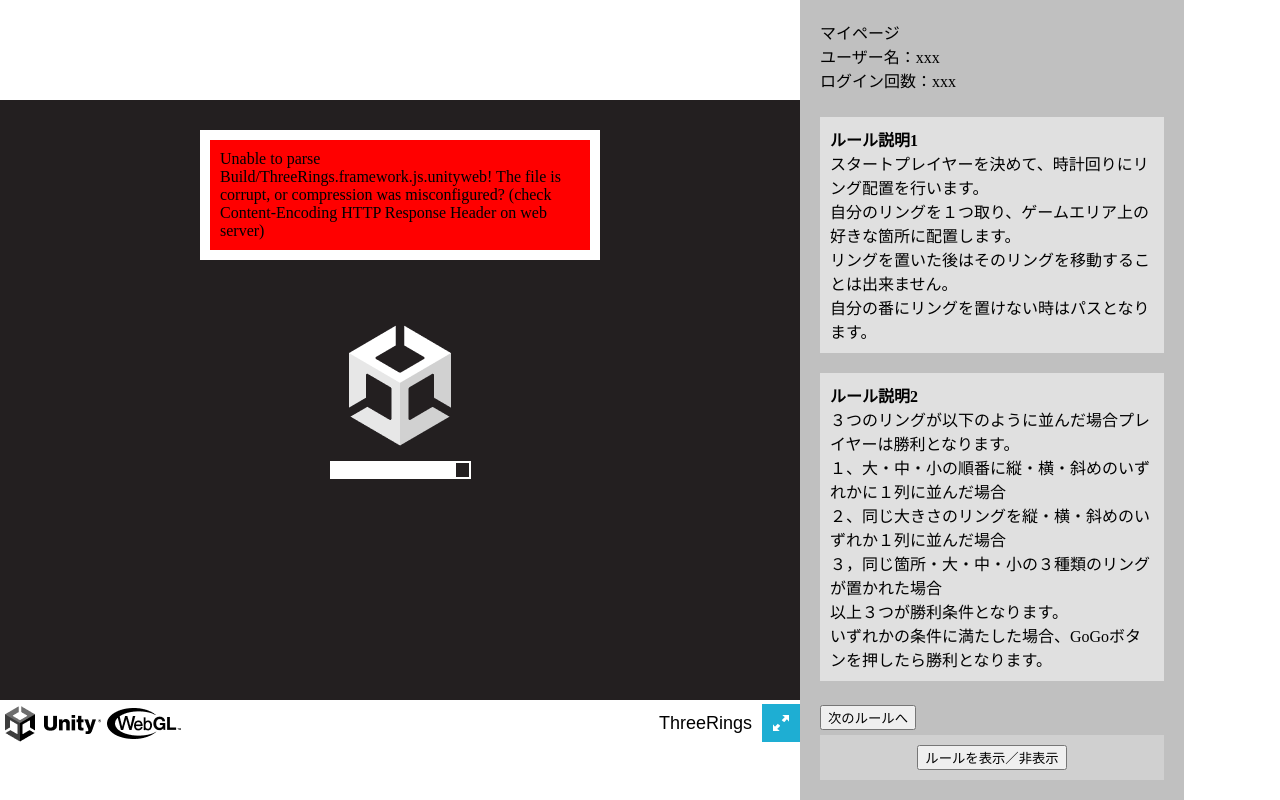
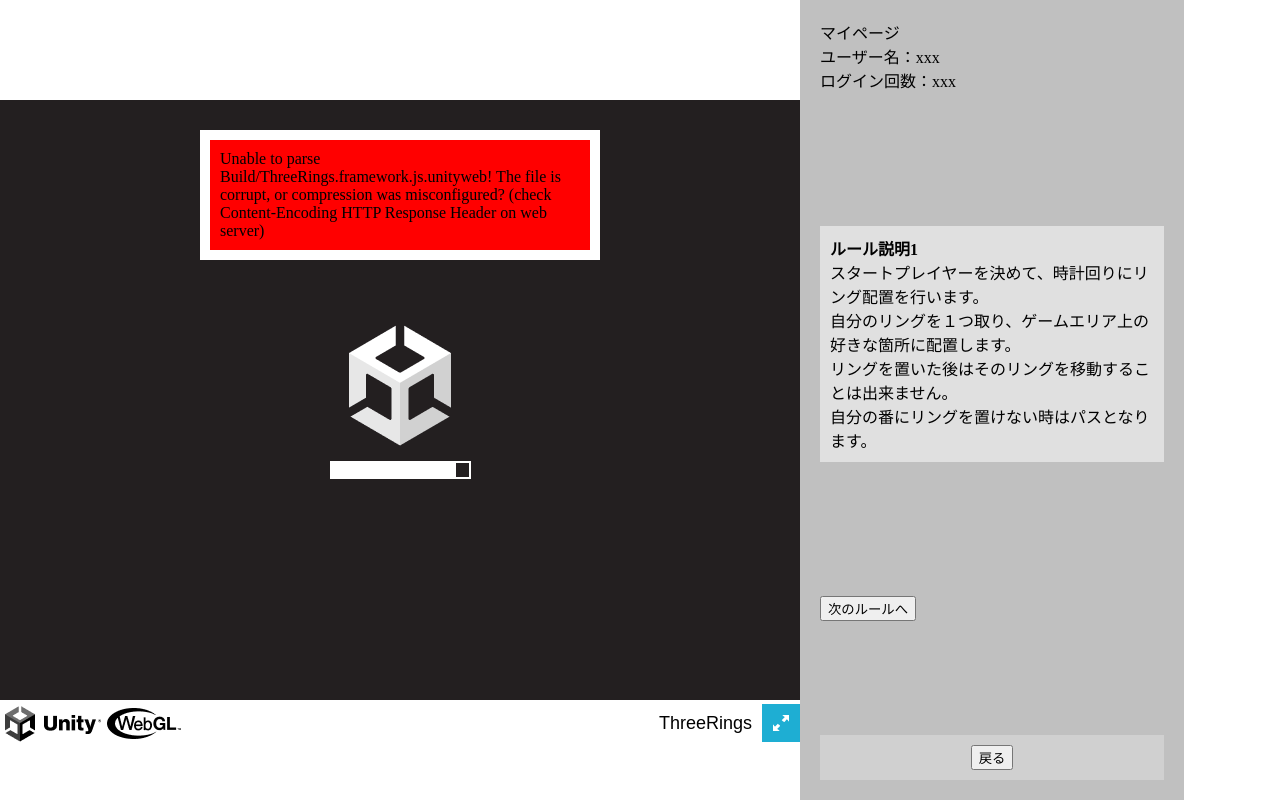
Before and after one commit to ivy239001/threerings, a PHP site: page / in a window 1280 px wide. Run offline with PHP 8.4, Linux system fonts and the light colour scheme.

Commit message:
ルール説明修正

```diff
--- a/play/index.php
+++ b/play/index.php
@@ -10,6 +10,14 @@
     <link rel="stylesheet" href="styles.css">
     <!-- ビューポート設定 -->
     <!-- <meta name="viewport" content="width=device-width, initial-scale=1.0, maximum-scale=1.0, user-scalable=no"> -->
+    <style>
+        .rules {
+            display: none; /* 最初はすべての説明を非表示 */
+        }
+        .rules.active {
+            display: block; /* active クラスが付いたときに表示する */
+        }
+    </style>
 </head>
 <body>
     <!-- メインコンテナを追加して、Unityコンテナとサイドバーを含める -->
@@ -37,14 +45,14 @@
                 <div>ログイン回数：xxx</div>
             </div>
             <div class="rules-container">
-                <div class="rules">
+                <div class="rules active"> <!-- 最初の説明を表示する -->
                     <strong>ルール説明1</strong><br>
                     スタートプレイヤーを決めて、時計回りにリング配置を行います。<br>
                     自分のリングを１つ取り、ゲームエリア上の好きな箇所に配置します。<br>
                     リングを置いた後はそのリングを移動することは出来ません。<br>
                     自分の番にリングを置けない時はパスとなります。<br>
                 </div>
-                <div class="rules">
+                <div class="rules"> <!-- 2番目の説明は最初は非表示 -->
                     <strong>ルール説明2</strong><br>
                     ３つのリングが以下のように並んだ場合プレイヤーは勝利となります。<br>
                     １、大・中・小の順番に縦・横・斜めのいずれかに１列に並んだ場合<br>
@@ -60,25 +68,22 @@
             </div>
             <div class="back">
                 <!-- メニューへ戻るボタン -->
-                <button onclick="toggleRules()">ルールを表示／非表示</button>
+                <button onclick="toggleRules()">戻る</button>
             </div>
         </div>
     </div>
 
     <script>
+        var rulesContainer = document.querySelector('.rules-container');
+        var rules = document.querySelectorAll('.rules');
+        var currentRuleIndex = 0;
+
         function toggleRules() {
-            var rules = document.querySelectorAll('.rules');
-            rules.forEach(rule => rule.classList.toggle('active'));
+            rulesContainer.classList.toggle('active');
         }
 
-        var currentRuleIndex = 0;
-        var rules = document.querySelectorAll('.rules');
-
         function showNextRule() {
-            // 現在のルールを非表示にする
             rules[currentRuleIndex].classList.remove('active');
-
-            // 次のルールのインデックスを更新し、表示する
             currentRuleIndex = (currentRuleIndex + 1) % rules.length;
             rules[currentRuleIndex].classList.add('active');
         }
```
